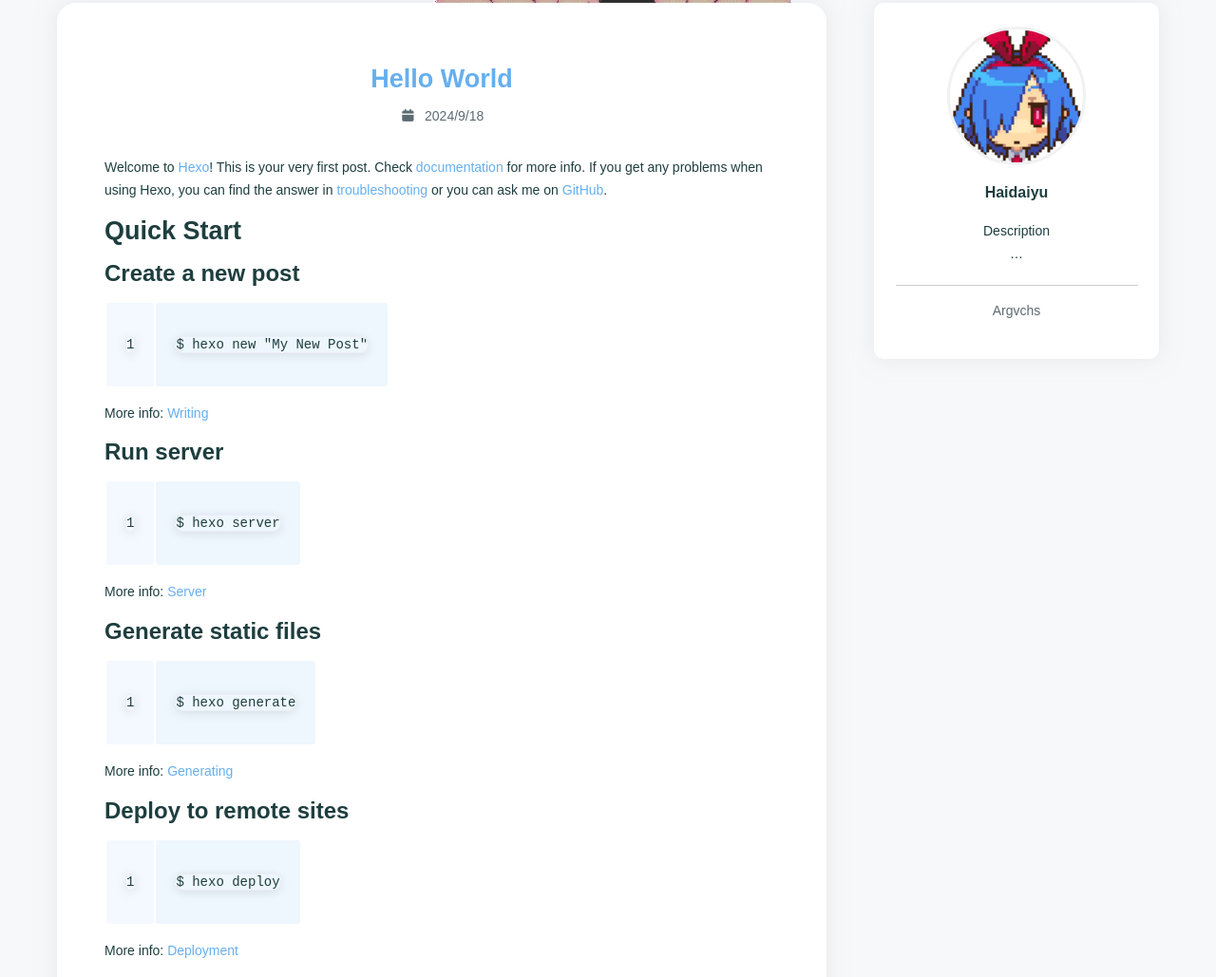
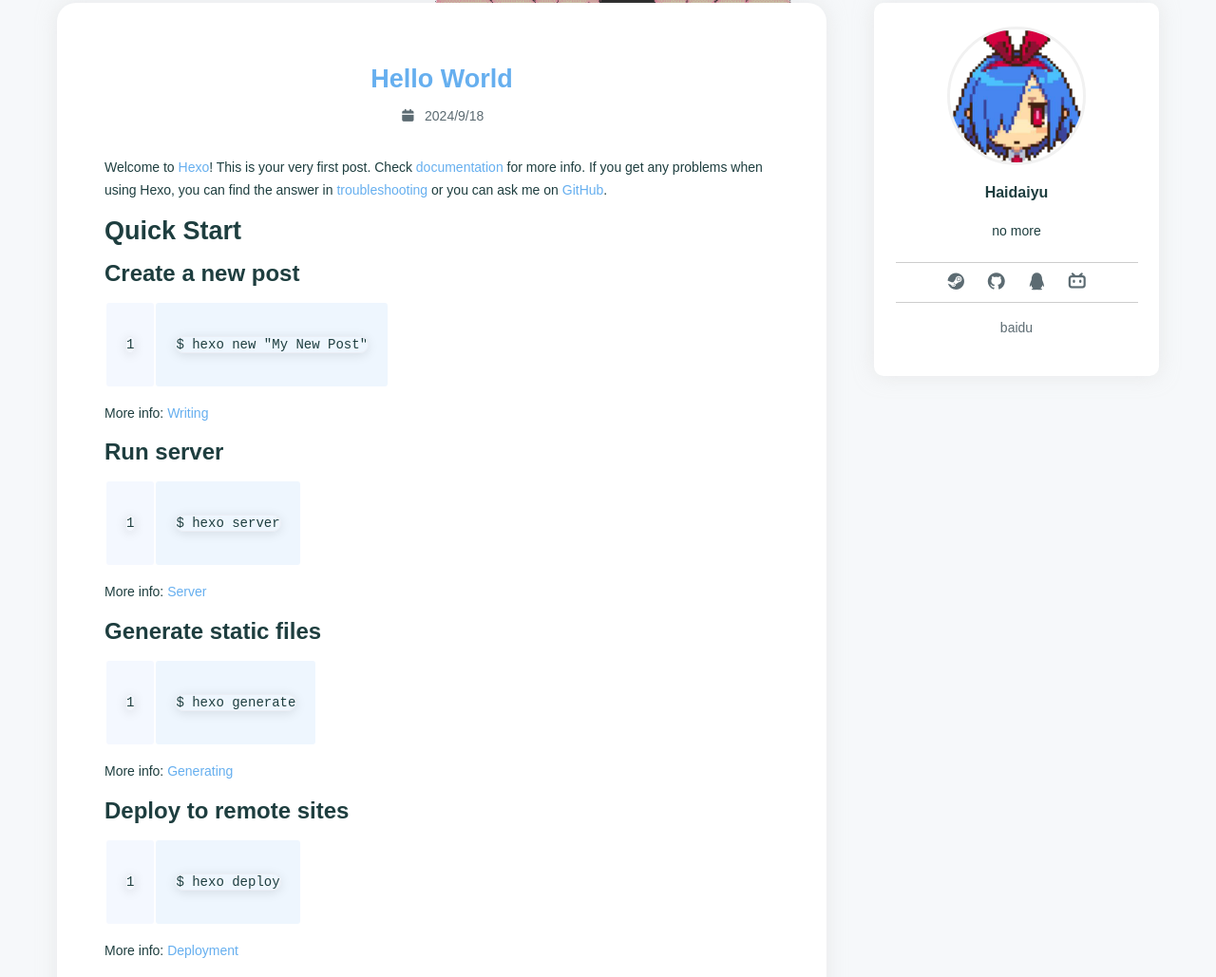
Before and after one commit to Eyesblink/eyesblink.github.io, a plain HTML site: page index.html in a window 1280 px wide. Shown: the part 817-1846 px from the top of the page at 95% size. Drawn offline with nearby package versions, Linux system fonts and the light colour scheme; a script that the page names is missing; a web font is replaced by a local one.

Commit message:
Site updated: 2024-09-18 14:43:05

```diff
--- a/index.html
+++ b/index.html
@@ -238,7 +238,43 @@
         </div>
         <div class="name">Haidaiyu</div>
         <div class="description">
-            <p>Description<br>…</p>
+            <p>no more</p>
+
+        </div>
+
+        <div class="icon-links">
+
+            <span class="icon-link">
+                <a target="_blank" rel="noopener" href="https://steamcommunity.com/id/umi0/">
+                    <i
+                        class="fa-brands fa-steam fa-fw"
+                    ></i>
+                </a>
+            </span>
+
+            <span class="icon-link">
+                <a target="_blank" rel="noopener" href="https://github.com/Eyesblink">
+                    <i
+                        class="fa-brands fa-github fa-fw"
+                    ></i>
+                </a>
+            </span>
+
+            <span class="icon-link">
+                <a target="_blank" rel="noopener" href="https://user.qzone.qq.com/108185881">
+                    <i
+                        class="fa-brands fa-qq fa-fw"
+                    ></i>
+                </a>
+            </span>
+
+            <span class="icon-link">
+                <a target="_blank" rel="noopener" href="https://space.bilibili.com/399084569">
+                    <i
+                        class="fa-brands fa-bilibili fa-fw"
+                    ></i>
+                </a>
+            </span>
 
         </div>
 
@@ -246,7 +282,7 @@
         <div class="friend-links">
 
             <div class="friend-link">
-                <a target="_blank" rel="noopener" href="https://argvchs.github.io">Argvchs</a>
+                <a target="_blank" rel="noopener" href="https://baidu.com">baidu</a>
             </div>
 
         </div>
```
